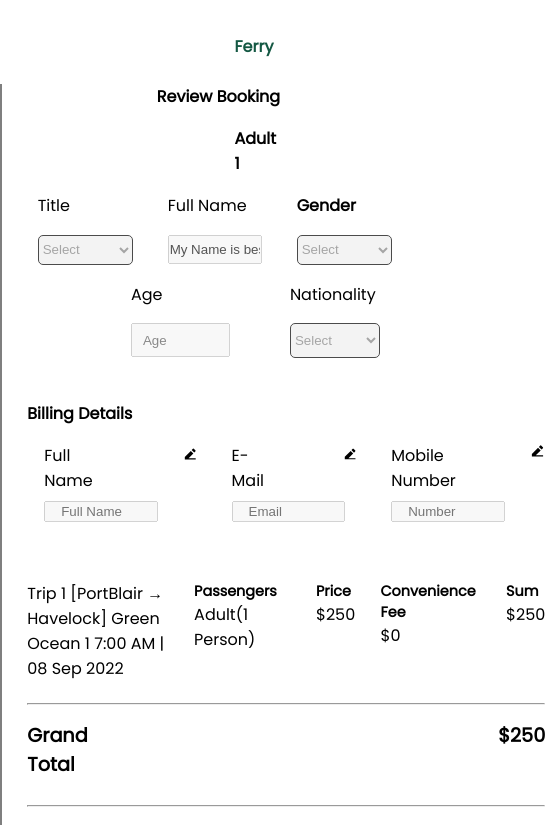
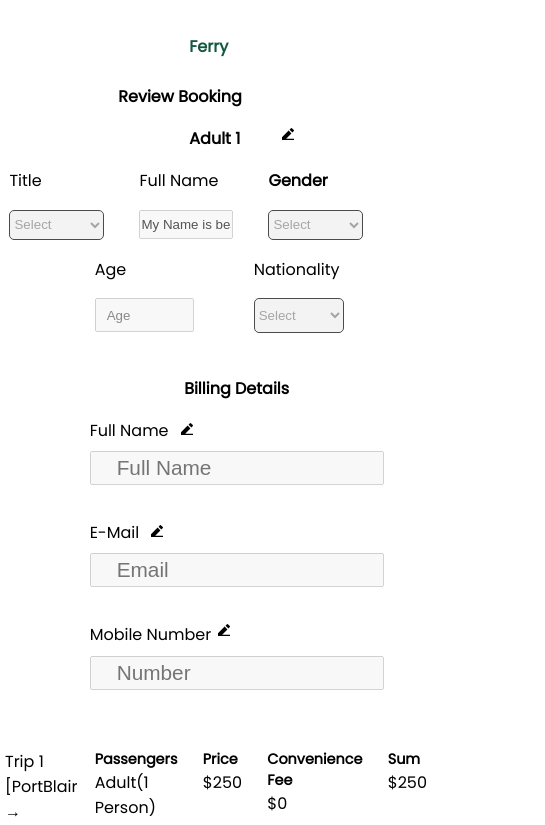
Before and after one commit to paras231/Frontend-mastery, a React (Vite) app in the folder page-design1/: page / in a window 390 px wide. Shown: the top 825 px of the page, 545 px wide, since content can reach past the window. Built offline with nearby package versions, Linux system fonts and the light colour scheme; a web font is replaced by a local one.

Commit message:
adde mobile responsive in editferrytraveldetails

```diff
--- a/page-design1/src/Travel/EditFerryTravelDetail.scss
+++ b/page-design1/src/Travel/EditFerryTravelDetail.scss
@@ -1,6 +1,15 @@
+@mixin mobile {
+  @media (min-width: 320px) and (max-width: 480px) {
+    @content;
+  }
+}
+
 .text-icon-wrapper {
   display: flex;
   gap: 50vmax;
+  @include mobile {
+    gap: 40px;
+  }
 }
 
 .billing-detail-wrapper {
@@ -8,6 +17,10 @@
   flex-direction: column;
   gap: 2vmax;
   margin-top: 3vmax;
+  @include mobile {
+    justify-content: center;
+    align-items: center;
+  }
 }
 .billing-text {
   font-size: 1rem;
@@ -17,6 +30,10 @@
 .billing-form-wrapper {
   display: flex;
   gap: 2vmax;
+  @include mobile {
+    flex-direction: column;
+    gap: 35px;
+  }
 }
 
 .edit-full-name-wrapper {
@@ -24,11 +41,17 @@
   flex-direction: column;
   gap: 1vmax;
   margin-left: 2vmax;
+  @include mobile {
+    margin-left: 0px;
+  }
 }
 
 .full-name-text-icon {
   display: flex;
   gap: 8vmax;
+  @include mobile {
+    gap: 10px;
+  }
 }
 .edit-full-name-icon {
   margin-top: 3px;
@@ -39,24 +62,45 @@
   &::placeholder {
     padding-left: 15px;
   }
+  @include mobile {
+    width: 280px;
+    height: 30px;
+    padding-left: 10px;
+    font-size: 1.3rem;
+  }
 }
 
 .edit-number-icon {
   margin-left: -5vmax;
+  @include mobile {
+    margin-left: -5px;
+  }
 }
 
 .summary-detail-wrapper {
   display: flex;
   gap: 3vmax;
   margin-top: 5vmax;
+  @include mobile{
+    width: 40vw;
+    gap: 10px;
+    padding-left: 5px;
+  }
 }
 .travel-detail-text {
   width: 19vmax;
   height: 3vmax;
+  @include mobile{
+    width: 30vw;
+    height: 25vh;
+  }
 }
 .travel-text {
   font-size: 16px;
   font-weight: 500;
+  @include mobile {
+    font-weight: 400;
+  }
 }
 .passanger-detail {
   display: flex;
@@ -75,10 +119,16 @@
   display: flex;
   flex-direction: column;
   gap: 3vmax;
+  @include mobile{
+
+  }
 }
 .grand-total-wrapper {
   display: flex;
   gap: 43vmax;
+  @include mobile{
+   gap: 60%;
+  }
 }
 .grand-text {
   font-size: 1.2rem;
@@ -93,6 +143,9 @@
   gap: 35.5vmax;
 }
 
-.line-image{
+.line-image {
   height: 90vmax;
+  @include mobile {
+    display: none;
+  }
 }
```
